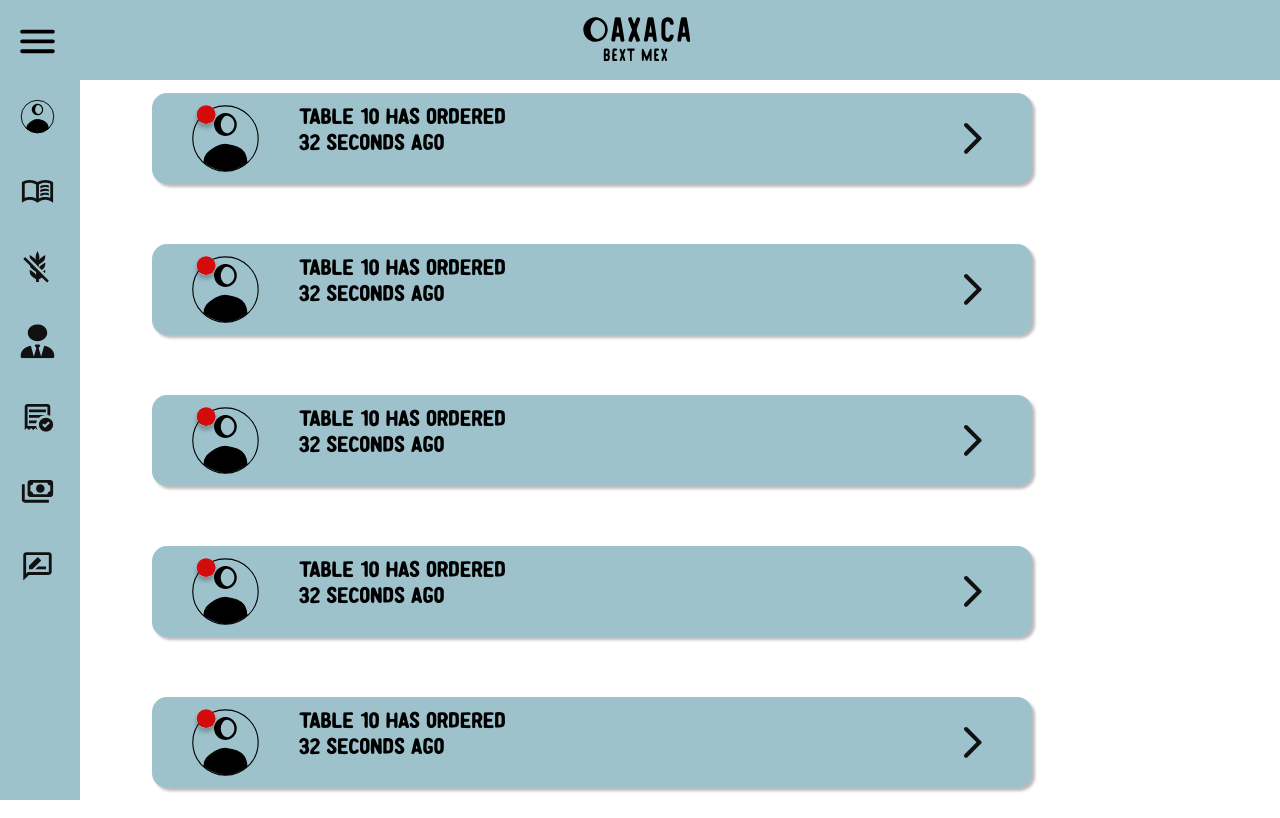
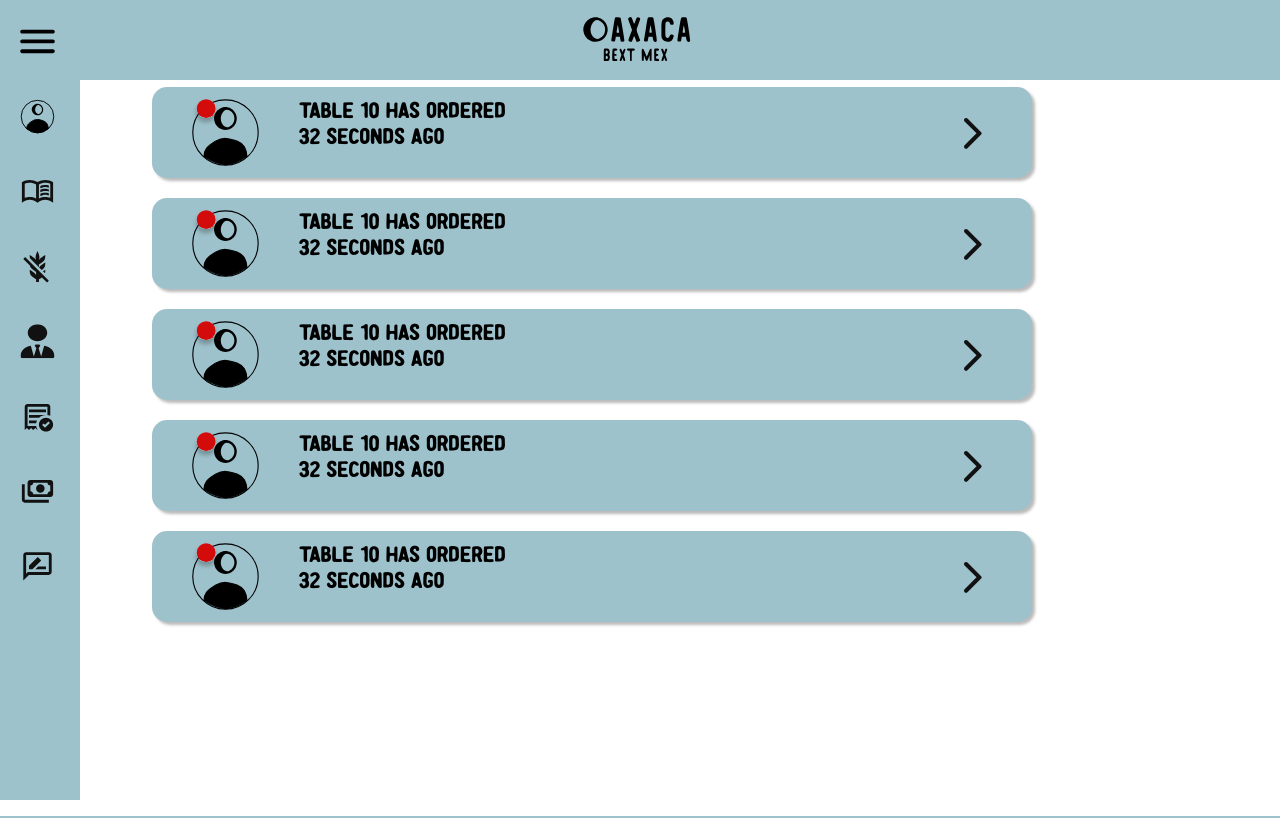
Before and after one commit to muhtasim100/Oaxaca, a Flask app: page /notif in a window 1280 px wide; the page is wider, and only the part inside the window is pictured. Run offline with Flask 3, Linux system fonts and the light colour scheme.

Commit message:
Notif cards positioning has been amended. Now closer together by changing margins.

```diff
--- a/website/static/css/notifcenter.css
+++ b/website/static/css/notifcenter.css
@@ -25,7 +25,7 @@
   border-radius: 15px;
   text-align: left;
   box-shadow: 3px 3px 3px rgb(187, 187, 187);
-  margin: 30px 200px;
+  margin: 15px 200px 5px;
   display: flex;
   flex-direction: row;
 }
--- a/website/views.py
+++ b/website/views.py
@@ -39,7 +39,7 @@
 
 @views.route('/notif')
 def notification():
-    return render_template("notifcentre.html")
+    return render_template("notifcenter.html")
 
 @views.route('/staff')
 def staff():
```
